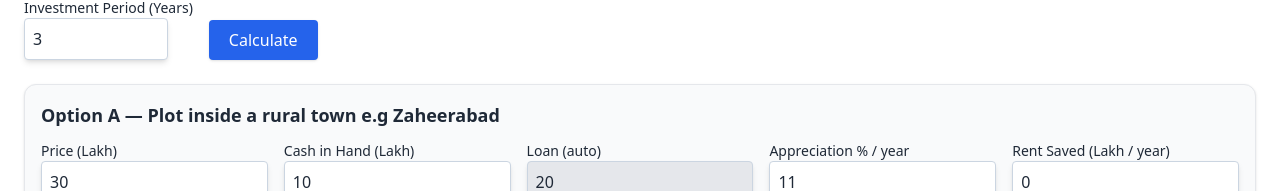
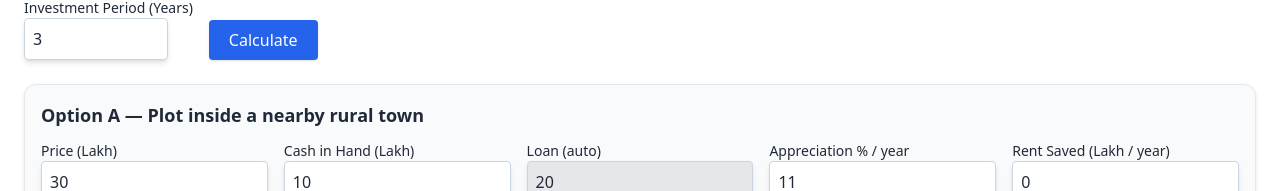
Before and after one commit to venupala-tt/propnz, a Next.js app: page /roi in a window 1280 px wide. Shown: the part 250-441 px from the top of the page. Built offline with nearby package versions, Linux system fonts and the light colour scheme.

Commit message:
Update page.tsx

```diff
--- a/app/roi/page.tsx
+++ b/app/roi/page.tsx
@@ -28,7 +28,7 @@ export default function Page() {
   // User-editable inputs per option
   const [options, setOptions] = useState<OptionInput[]>([
     {
-      name: "Plot inside a rural town e.g Zaheerabad",
+      name: "Plot inside a nearby rural town",
       price: 30,
       cash: 10,
       appreciation: 11,
```
